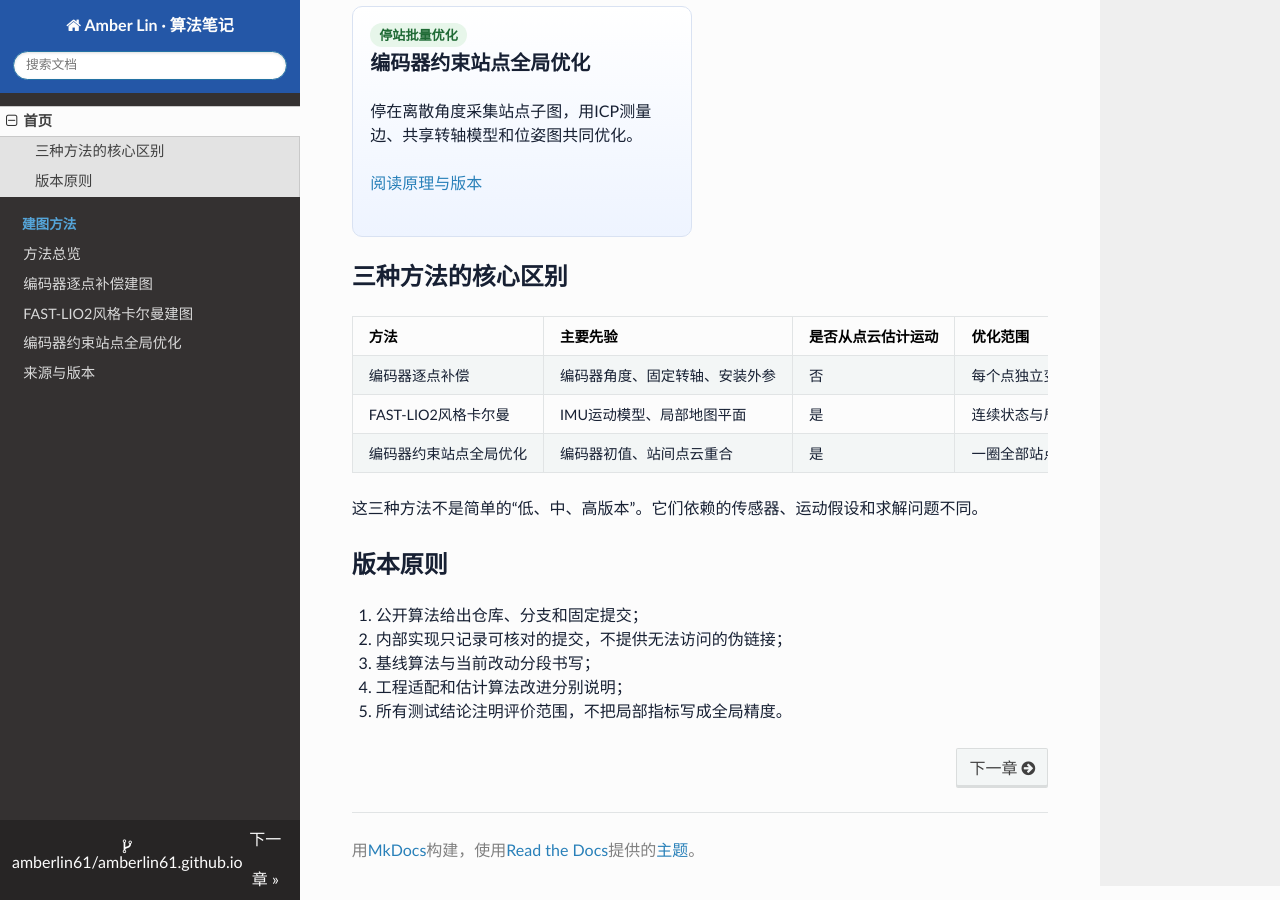
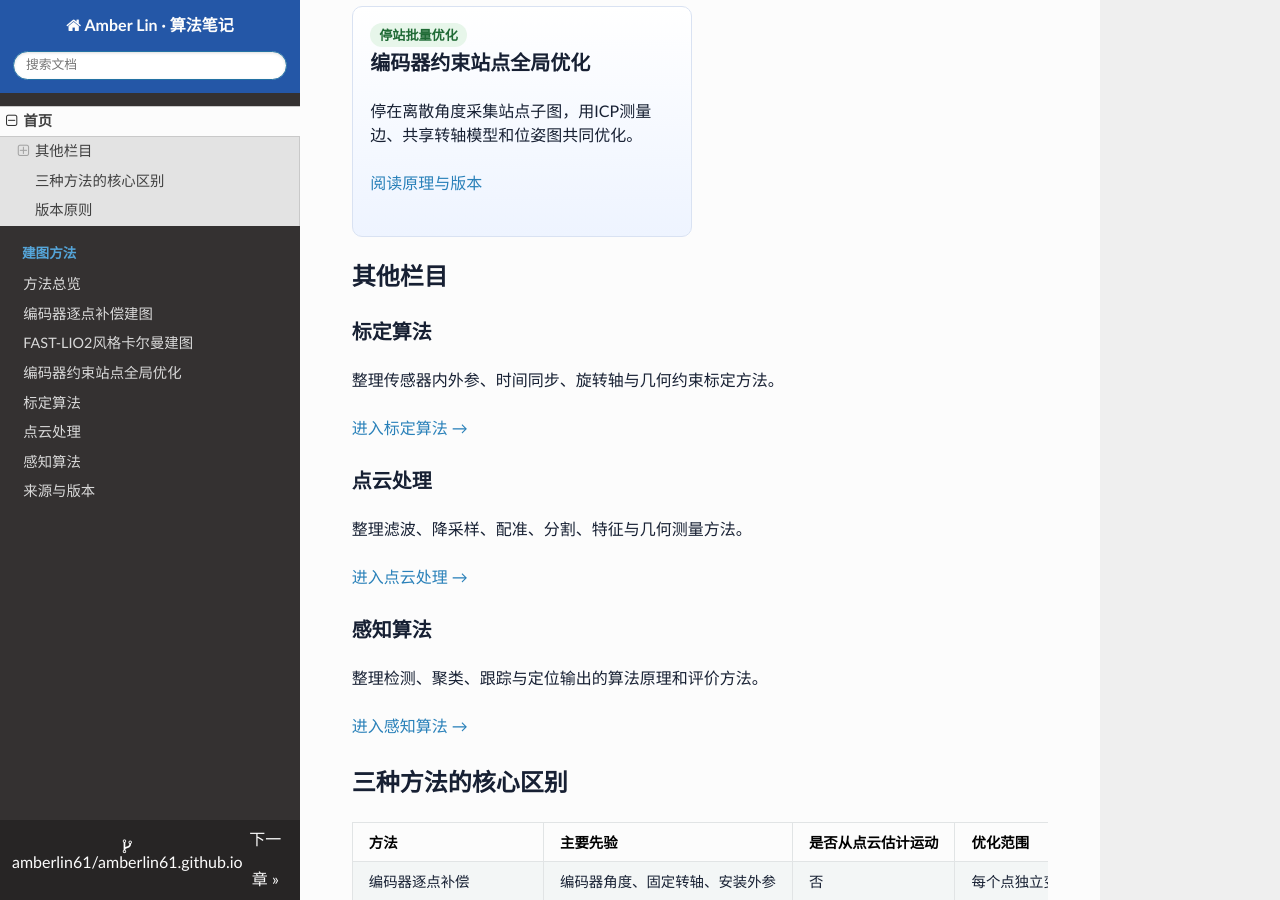
Before and after one commit to amberlin61/amberlin61.github.io, an MkDocs documentation site: the page built from docs/index.md, in a window 1280 px wide and 900 px high, scrolled down 649 px. Built offline with MkDocs 1.6.1, drawn with Linux system fonts in a browser that asks for light colours; nearby versions of some CDN libraries.

Commit message:
docs: add algorithm knowledge sections

```diff
--- a/docs/index.md
+++ b/docs/index.md
@@ -30,6 +30,26 @@
   </div>
 </div>
 
+## 其他栏目
+
+### 标定算法
+
+整理传感器内外参、时间同步、旋转轴与几何约束标定方法。
+
+[进入标定算法 →](calibration/)
+
+### 点云处理
+
+整理滤波、降采样、配准、分割、特征与几何测量方法。
+
+[进入点云处理 →](point-cloud/)
+
+### 感知算法
+
+整理检测、聚类、跟踪与定位输出的算法原理和评价方法。
+
+[进入感知算法 →](perception/)
+
 ## 三种方法的核心区别
 
 | 方法 | 主要先验 | 是否从点云估计运动 | 优化范围 | 典型输出时机 |
--- a/mkdocs.yml
+++ b/mkdocs.yml
@@ -22,6 +22,9 @@ nav:
       - 编码器逐点补偿建图: mapping/dual-encoder.md
       - FAST-LIO2风格卡尔曼建图: mapping/kalman-fast-lio.md
       - 编码器约束站点全局优化: mapping/encoder-global-opt.md
+  - 标定算法: calibration/index.md
+  - 点云处理: point-cloud/index.md
+  - 感知算法: perception/index.md
   - 来源与版本: provenance.md
 
 markdown_extensions:
```
Also changed, not shown: docs/calibration/index.md (added, +13 -0 lines), docs/perception/index.md (added, +14 -0 lines), docs/point-cloud/index.md (added, +14 -0 lines).
